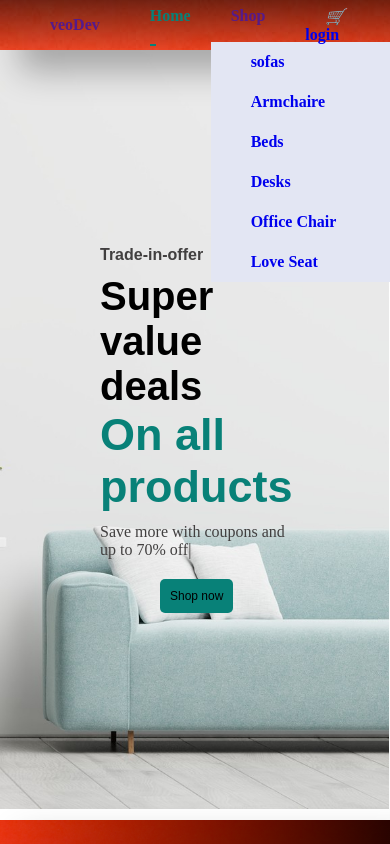
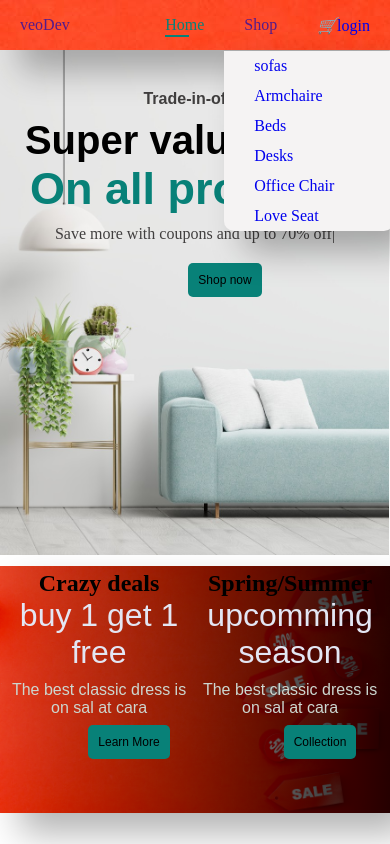
Before and after one commit to AduEmmaaa/admin1, a plain HTML site: page index.html in a window 390 px wide. Both pictures are taken after a click on the link "Shop". Shown: the top 844 px of the page. Drawn offline with Linux system fonts and the light colour scheme.

Commit message:
mobile view

```diff
--- a/style.css
+++ b/style.css
@@ -1,13 +1,20 @@
+@import url('https://fonts.googleapis.com/css2?family=Montserrat:wght@300;400;500;600;700&display=swap');
+
+
 * {
   margin: 0;
   padding: 0;
   box-sizing: border-box;
+  /* font-family: 'Montserrat', sans-serif; */
+
 
 }
 #shoplist{
   position:absolute ;
+  border-bottom-left-radius:10px ;
+  border-bottom-right-radius:10px ;
   width: 200px;
-  background-color:#e3e6f3;
+  background-color:rgb(245, 243, 243);
   margin-top: 17px;
   display: none;
 }
@@ -167,7 +174,7 @@ color: #Fff;
 
 }
 #smallbox {
-  margin: 50px;
+  margin: 20px;
   display: flex;
   flex-wrap: wrap;
   justify-content: space-between;
@@ -176,7 +183,7 @@ color: #Fff;
 
 #featured .itemslist {
   display: flex;
-  justify-content: space-evenly;
+  justify-content: space-between;
   align-items: center;
   flex-wrap: wrap;
   gap: 10px;
@@ -263,7 +270,7 @@ h4 {
 }
 #discount h1 {
   font-family: sans-serif;
-  font-size: xx-large;
+  font-size: 2rem;
   font-weight: 800;
   color: #e3e6f3;
   margin-bottom: 10px;
@@ -273,11 +280,12 @@ h4 {
 }
 
 #discount button {
+  background: #088178;
   padding: 10px;
-  font-size: x-large;
-  color: #ccd7d0;
-  background-color: #088178;
-  border-radius: 10px;
+  border-radius: 5px;
+  margin-left: 60px;
+  border: none;
+  font-size: 12px;
   cursor: pointer;
 }
 #discount button:hover {
@@ -309,3 +317,64 @@ h4 {
   justify-content: space-evenly;
   align-items: center;
 }
+
+
+@media screen and (max-width:600px) {
+  #header{
+
+    padding: 0;
+    top: 0;
+    position: sticky;
+    background-image:url(images/pexels-karolina-grabowska-5625042.jpg);
+  }
+  #header a{
+    font-weight: 500;
+  }
+  .list-link li {
+    padding: 0 ;
+  }
+
+  #shoplist{
+    width: 170px;
+    box-shadow: 20px 20px 34px rgba(0, 0, 0, 0.3);
+  }
+  #shoplist li{
+    padding: 10px;
+    }
+#hero{
+  height: 60vh;
+  padding: 0 5px;
+  display: flex;
+  align-items: center;
+  flex-direction: column;
+   justify-content: flex-start;
+   padding-top: 2.5rem;
+}
+
+#discount h1{
+  font-weight: 400;
+}
+#discount{
+  padding: 4px;
+}
+#smallbox {
+  margin: 4px;
+  justify-content: space-evenly;
+
+}
+
+#smallbox .box {
+ margin-bottom: 10px;
+ border: 1px solid #088178;
+}
+#featured .itemslist {
+padding: 0;
+justify-content: space-evenly;
+}
+#featured .itemsbox {
+margin: 0;
+}
+
+
+
+}
```
Also changed, not shown: index.html (+2 -0 lines).
